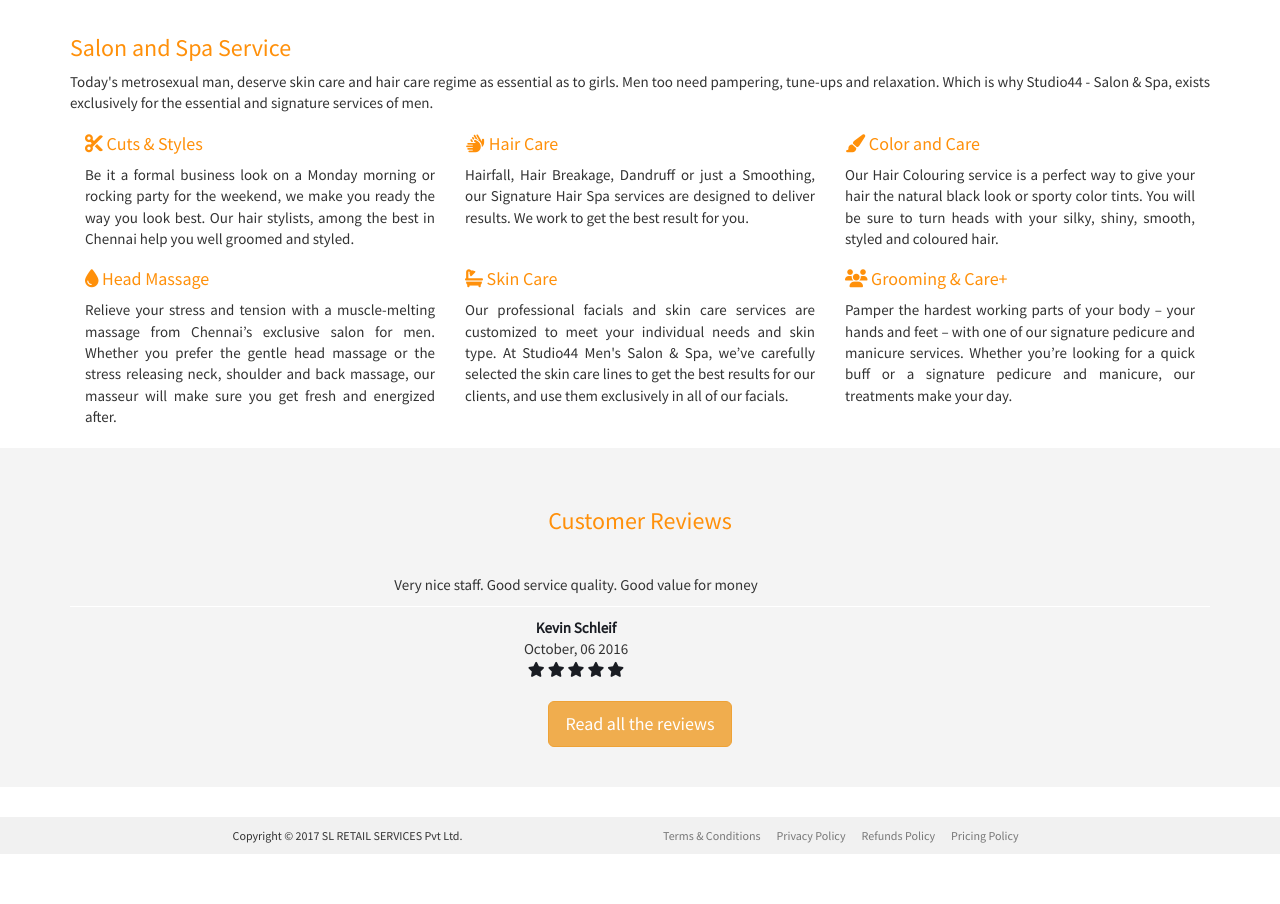
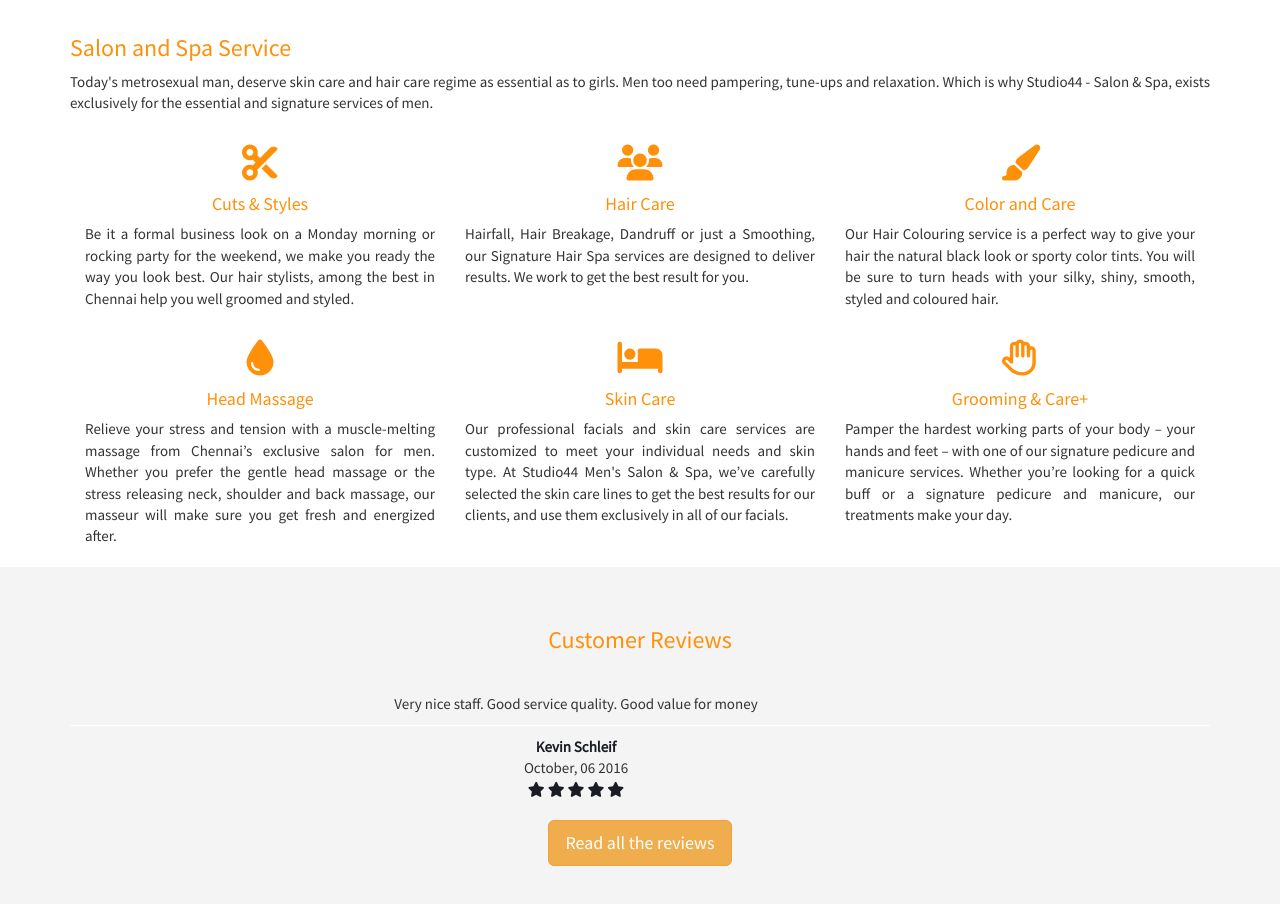
Before and after one commit to pranavsolutions/Studio44, a plain HTML site: page index.html in a window 1280 px wide. Shown: the part 860-1764 px from the top of the page. Before the commit the page ends 1714 px from the top, so only its background shows below. Drawn offline with nearby package versions, Linux system fonts and the light colour scheme.

Commit message:
Updated home page services

```diff
--- a/assets/standard-styles.css
+++ b/assets/standard-styles.css
@@ -33,6 +33,20 @@
 }
 .td-no:hover{
     text-decoration: none;
+}
+
+/*Text Align*/
+.ta-r{
+    text-align: right;
+}
+.ta-l{
+    text-align: left;
+}
+.ta-c{
+    text-align: center;
+}
+.ta-j{
+    text-align: justify;
 }
 
 
--- a/index.html
+++ b/index.html
@@ -25,7 +25,7 @@
       <link href="https://fonts.googleapis.com/css?family=Source+Sans+Pro" rel="stylesheet">
 
       <!-- Google Tracker -->
-      <!--<script type="text/javascript" src="js/google.tracking.js"></script>-->
+      <!--<script type="text/javascript" src="assets/google.tracking.js"></script>-->
 
 </head>
 
@@ -156,29 +156,35 @@
                   <div class="col-md-12">
                         <h3> Salon and Spa Service </h3>
                         <p>Today's metrosexual man, deserve skin care and hair care regime as essential as to girls. Men too need pampering, tune-ups and relaxation. Which is why Studio44 - Salon & Spa, exists exclusively for the essential and signature services of men. </p>
-                        <div class="col-md-4">
-                             <a href="mens-salon-spa-services-chennai.html"> <h4><i class="fa fa-scissors"></i> Cuts & Styles</h4></a>
-                              <p>Be it a formal business look on a Monday morning or rocking party for the weekend, we make you ready the way you look best. Our hair stylists, among the best in Chennai help you well groomed and styled.</p>
+                        <div class="col-md-4 ta-c">
+                              <a href="mens-salon-spa-services-chennai.html"> <h1><i class="fa fa-scissors"></i></h1></a>
+                              <a href="mens-salon-spa-services-chennai.html"> <h4>Cuts & Styles</h4></a>
+                              <p class="ta-j">Be it a formal business look on a Monday morning or rocking party for the weekend, we make you ready the way you look best. Our hair stylists, among the best in Chennai help you well groomed and styled.</p>
                         </div>
-                        <div class="col-md-4">
-                              <a href="mens-salon-spa-services-chennai.html"><h4><i class="fa fa-signing"></i> Hair Care</h4></a>
-                              <p>Hairfall, Hair Breakage, Dandruff or just a Smoothing, our Signature Hair Spa services are designed to deliver results. We work to get the best result for you.</p>
+                        <div class="col-md-4 ta-c">
+                              <a href="mens-salon-spa-services-chennai.html"><h1><i class="fa fa-group"></i></h1></a>
+                              <a href="mens-salon-spa-services-chennai.html"><h4>Hair Care</h4></a>
+                              <p class="ta-j">Hairfall, Hair Breakage, Dandruff or just a Smoothing, our Signature Hair Spa services are designed to deliver results. We work to get the best result for you.</p>
                         </div>
-                        <div class="col-md-4">
-                              <a href="mens-salon-spa-services-chennai.html"><h4><i class="fa fa-paint-brush"></i> Color and Care</h4></a>
-                              <p>Our Hair Colouring service is a perfect way to give your hair the natural black look or sporty color tints. You will be sure to turn heads with your silky, shiny, smooth, styled and coloured hair.</p>
+                        <div class="col-md-4 ta-c">
+                              <a href="mens-salon-spa-services-chennai.html"><h1><i class="fa fa-paint-brush"></i> </h1></a>
+                              <a href="mens-salon-spa-services-chennai.html"><h4> Color and Care</h4></a>
+                              <p class="ta-j">Our Hair Colouring service is a perfect way to give your hair the natural black look or sporty color tints. You will be sure to turn heads with your silky, shiny, smooth, styled and coloured hair.</p>
                         </div>
-                        <div class="col-md-4">
-                              <a href="mens-salon-spa-services-chennai.html"><h4><i class="fa fa-tint"></i> Head Massage</h4></a>
-                              <p>Relieve your stress and tension with a muscle-melting massage from Chennai’s exclusive salon for men. Whether you prefer the gentle head massage or the stress releasing neck, shoulder and back massage, our masseur  will make sure you get fresh and energized after.</p>
+                        <div class="col-md-4 ta-c">
+                              <a href="mens-salon-spa-services-chennai.html"><h1><i class="fa fa-tint"></i></h1></a>
+                              <a href="mens-salon-spa-services-chennai.html"><h4>Head Massage</h4></a>
+                              <p class="ta-j">Relieve your stress and tension with a muscle-melting massage from Chennai’s exclusive salon for men. Whether you prefer the gentle head massage or the stress releasing neck, shoulder and back massage, our masseur  will make sure you get fresh and energized after.</p>
                         </div>
-                        <div class="col-md-4">
-                              <a href="mens-salon-spa-services-chennai.html"><h4><i class="fa fa-bath"></i> Skin Care</h4></a>
-                              <p>Our professional facials and skin care services are customized to meet your individual needs and skin type. At Studio44 Men's Salon & Spa, we’ve carefully selected the skin care lines to get the best results for our clients, and use them exclusively in all of our facials.</p>
+                        <div class="col-md-4 ta-c">
+                              <a href="mens-salon-spa-services-chennai.html"><h1><i class="fa fa-hotel"></i></h1></a>
+                              <a href="mens-salon-spa-services-chennai.html"><h4>Skin Care</h4></a>
+                              <p class="ta-j">Our professional facials and skin care services are customized to meet your individual needs and skin type. At Studio44 Men's Salon & Spa, we’ve carefully selected the skin care lines to get the best results for our clients, and use them exclusively in all of our facials.</p>
                         </div>
-                        <div class="col-md-4">
-                              <a href="mens-groom-wedding-makeup-facial-chennai.html"><h4><i class="fa fa-group"></i> Grooming & Care+</h4></a>
-                              <p>Pamper the hardest working parts of your body – your hands and feet – with one of our signature pedicure and manicure services. Whether you’re looking for a quick buff or a signature pedicure and manicure, our treatments make your day.</p>
+                        <div class="col-md-4 ta-c">
+                              <a href="mens-groom-wedding-makeup-facial-chennai.html"><h1><i class="fa fa-hand-stop-o"></i> </h1></a>
+                              <a href="mens-groom-wedding-makeup-facial-chennai.html"><h4>Grooming & Care+</h4></a>
+                              <p class="ta-j">Pamper the hardest working parts of your body – your hands and feet – with one of our signature pedicure and manicure services. Whether you’re looking for a quick buff or a signature pedicure and manicure, our treatments make your day.</p>
                         </div>
                   </div>
             </div>
```
